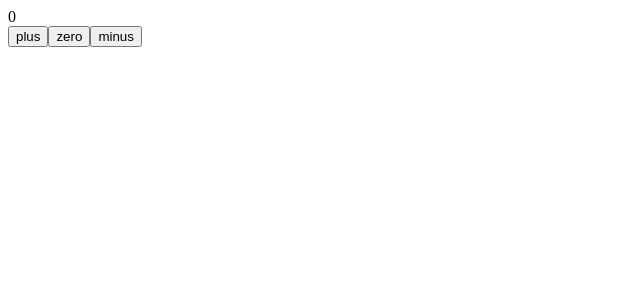
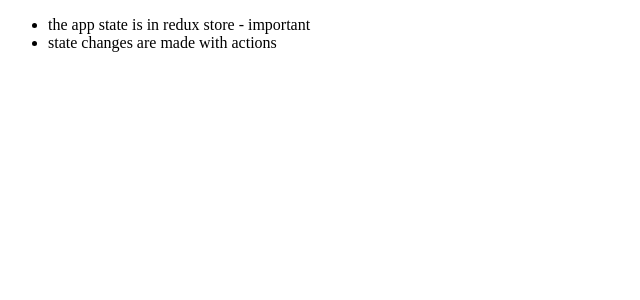
Before and after one commit to danutdotrar/FSO-recap, a React (Vite) app in the folder part6/courseinfo/: page / in a window 1280 px wide. Shown: the top 300 px of the page, without its empty margins (0-640 px from the left). Built offline with nearby package versions, Linux system fonts and the light colour scheme.

Commit message:
Add redux starter for note

```diff
--- a/part6/courseinfo/src/main.jsx
+++ b/part6/courseinfo/src/main.jsx
@@ -3,53 +3,106 @@
 
 import { createStore } from "redux";
 
-// un reducer are ca parametrii state-ul curent si o actiune
-// a reducer is a function with a state and a action as parameters, and has defined some actions that returns a new state
-// a reducer need to be used as a parameter to createStore/configureStore to be used
-const counterReducer = (state = 0, action) => {
-    switch (action.type) {
-        case "INCREMENT":
-            return state + 1;
-        case "DECREMENT":
-            return state - 1;
-        case "ZERO":
-            return 0;
-        default:
-            return state;
+// // un reducer are ca parametrii state-ul curent si o actiune
+// // a reducer is a function with a state and a action as parameters, and has defined some actions that returns a new state
+// // a reducer need to be used as a parameter to createStore/configureStore to be used
+// const counterReducer = (state = 0, action) => {
+//     switch (action.type) {
+//         case "INCREMENT":
+//             return state + 1;
+//         case "DECREMENT":
+//             return state - 1;
+//         case "ZERO":
+//             return 0;
+//         default:
+//             return state;
+//     }
+// };
+
+// // reducer trebuie folosit ca parametru pentru createStore
+// // store-ul foloseste reducer-ul pentru a gestiona actiunile, care sunt trimise catre store cu metoda dispatch({type: 'nume actiune din reducer'})
+// // the store uses the reducer to handle the actions. actions are sent/dispatched to the store with the store.dispatch method
+// // const store = createStore(counterReducer);
+
+// // store.subscribe creeaza functii callback, care sunt apelate de catre store de fiecare data cand o actiune este trimisa catre store
+// // store.subscribe(() => {
+// //     const storeNow = store.getState();
+// //     console.log(storeNow);
+// // });
+
+// const App = () => {
+//     return (
+//         <div>
+//             <div>{store.getState()}</div>
+//             <button onClick={() => store.dispatch({ type: "INCREMENT" })}>
+//                 plus
+//             </button>
+
+//             <button onClick={() => store.dispatch({ type: "ZERO" })}>
+//                 zero
+//             </button>
+
+//             <button onClick={() => store.dispatch({ type: "DECREMENT" })}>
+//                 minus
+//             </button>
+//         </div>
+//     );
+// };
+
+const noteReducer = (state = [], action) => {
+    if (action.type === "NEW_NOTE") {
+        return state.concat(action.payload);
     }
+
+    if (action.type === "TOGGLE_IMPORTANCE") {
+        //
+    }
+
+    return state;
 };
 
-// reducer trebuie folosit ca parametru pentru createStore
-// store-ul foloseste reducer-ul pentru a gestiona actiunile, care sunt trimise catre store cu metoda dispatch({type: 'nume actiune din reducer'})
-// the store uses the reducer to handle the actions. actions are sent/dispatched to the store with the store.dispatch method
-const store = createStore(counterReducer);
+const store = createStore(noteReducer);
 
-// store.subscribe creeaza functii callback, care sunt apelate de catre store de fiecare data cand o actiune este trimisa catre store
-// store.subscribe(() => {
-//     const storeNow = store.getState();
-//     console.log(storeNow);
-// });
+store.dispatch({
+    type: "NEW_NOTE",
+    payload: {
+        content: "the app state is in redux store",
+        important: true,
+        id: 1,
+    },
+});
+
+store.dispatch({
+    type: "NEW_NOTE",
+    payload: {
+        content: "state changes are made with actions",
+        important: false,
+        id: 2,
+    },
+});
+
+store.dispatch({ type: "TOGGLE_IMPORTANCE", payload: { id: 2 } });
+
+const root = ReactDOM.createRoot(document.getElementById("root"));
 
 const App = () => {
+    const storeData = store.getState();
+
     return (
-        <div>
-            <div>{store.getState()}</div>
-            <button onClick={() => store.dispatch({ type: "INCREMENT" })}>
-                plus
-            </button>
-
-            <button onClick={() => store.dispatch({ type: "ZERO" })}>
-                zero
-            </button>
-
-            <button onClick={() => store.dispatch({ type: "DECREMENT" })}>
-                minus
-            </button>
-        </div>
+        <>
+            <div>
+                <ul>
+                    {storeData.map((note) => (
+                        <li>
+                            {note.content}{" "}
+                            {note.important ? " - important" : ""}
+                        </li>
+                    ))}
+                </ul>
+            </div>
+        </>
     );
 };
-
-const root = ReactDOM.createRoot(document.getElementById("root"));
 
 // create a function to render the app and use it in the store.subscribe
 const renderApp = () => {
```
